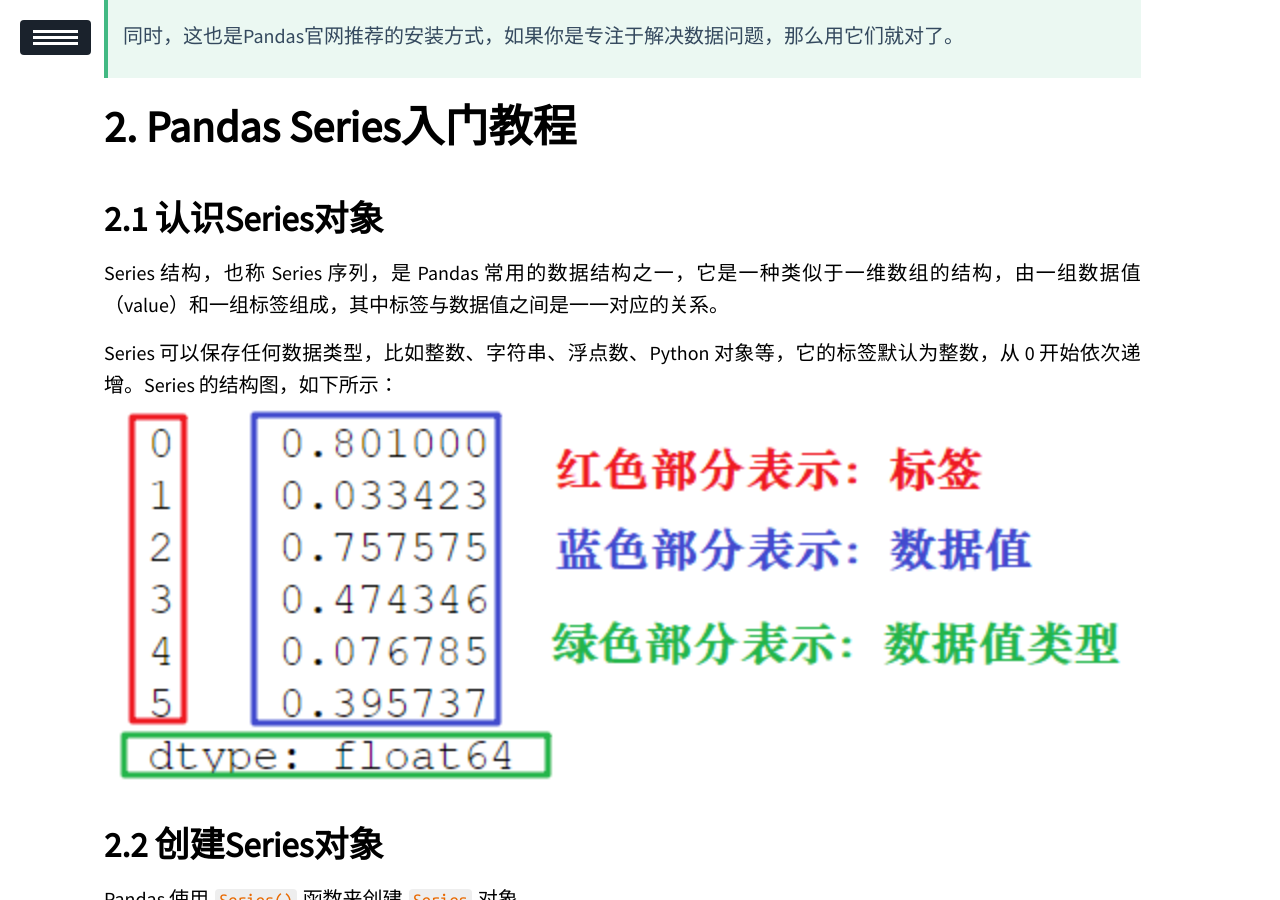
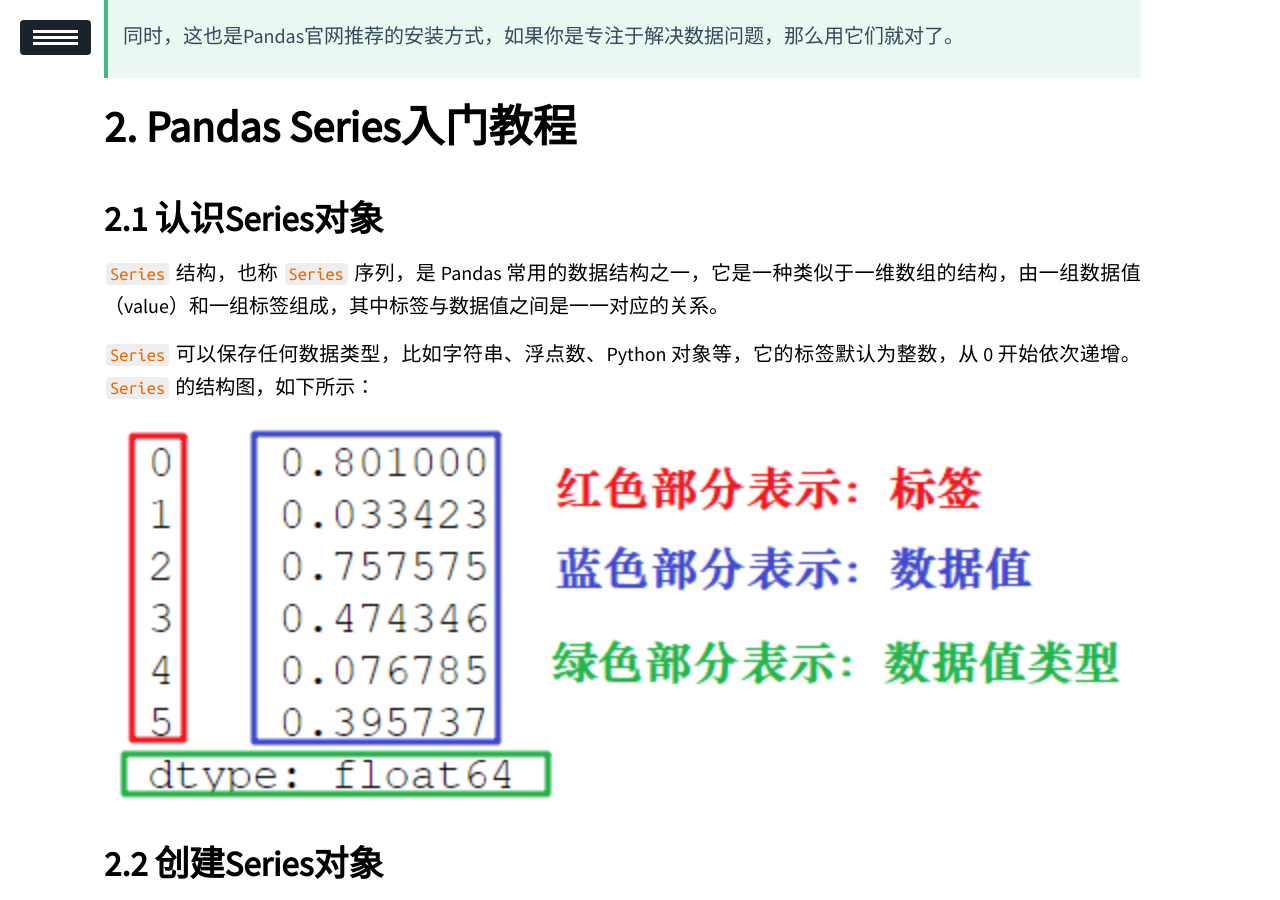
Before and after one commit to ssskz/ssskz.github.io, a Jekyll site: the page built from _posts/2023-2-28-Pandas.md, in a window 1280 px wide and 900 px high, scrolled down 1982 px. Built offline with Jekyll 4.4.1, drawn with Linux system fonts in a browser that asks for light colours; our own code applies the rules of GitHub Pages for plain Markdown files; a script that is not in the unit is left out; some of the changed text lies outside the part shown.

Commit message:
update
Signed-off-by: ssskz <12497590+ssskz@user.noreply.gitee.com>

````diff
--- a/_posts/2023-2-28-Pandas.md
+++ b/_posts/2023-2-28-Pandas.md
@@ -73,9 +73,10 @@
 
 ## 认识Series对象
 
-Series 结构，也称 Series 序列，是 Pandas 常用的数据结构之一，它是一种类似于一维数组的结构，由一组数据值（value）和一组标签组成，其中标签与数据值之间是一一对应的关系。
-
-Series 可以保存任何数据类型，比如整数、字符串、浮点数、Python 对象等，它的标签默认为整数，从 0 开始依次递增。Series 的结构图，如下所示：
+`Series` 结构，也称 `Series` 序列，是 Pandas 常用的数据结构之一，它是一种类似于一维数组的结构，由一组数据值（value）和一组标签组成，其中标签与数据值之间是一一对应的关系。
+
+`Series` 可以保存任何数据类型，比如字符串、浮点数、Python 对象等，它的标签默认为整数，从 0 开始依次递增。`Series` 的结构图，如下所示：
+
 ![pandas_1](https://ssskz.github.io/about/pandas_1.png)
 
 ## 创建Series对象
@@ -210,7 +211,6 @@
 
 我们知道数组的索引计数从 0 开始，这表示第一个元素存储在第 0 个索引位置上，以此类推，就可以获得 `Series` 序列中的每个元素。下面看一组简单的示例：
 
-
 ```python
 import pandas as pd
 s = pd.Series([1,2,3,4,5],index = ['a','b','c','d','e'])
@@ -231,8 +231,6 @@
     c    3
     dtype: int64
 
-
-
 ```python
 print(s[-3:])
 ```
@@ -242,12 +240,10 @@
     e    5
     dtype: int64
 
-
 ### 索引标签访问
 
 
 `Series` 类似于固定大小的 dict，把 index 中的索引标签当做 key，而把 `Series` 序列中的元素值当做 value，然后通过 index 索引标签来访问或者修改元素值。
-
 
 ```python
 s = pd.Series([6,7,8,9,10],index = ['a','b','c','d','e'])
@@ -269,22 +265,18 @@
 
 如果使用了 index 中不包含的标签，则会触发异常：
 
-
 ```python
 s = pd.Series([6,7,8,9,10],index = ['a','b','c','d','e'])
 #不包含f值
 print(s['f'])
 ```
-
     ---------------------------------------------------------------------------
-
     KeyError                                  Traceback (most recent call last)
 
     File ~/anaconda3/envs/sccancer_py38/lib/python3.8/site-packages/pandas/core/indexes/base.py:3803, in Index.get_loc(self, key, method, tolerance)
        3802 try:
     -> 3803     return self._engine.get_loc(casted_key)
        3804 except KeyError as err:
-
 
     File ~/anaconda3/envs/sccancer_py38/lib/python3.8/site-packages/pandas/_libs/index.pyx:138, in pandas._libs.index.IndexEngine.get_loc()
 
@@ -365,9 +357,7 @@
     4    0.148200
     dtype: float64
 
-
 ### axes
-
 
 ```python
 print ("The axes are:")
@@ -377,11 +367,9 @@
     The axes are:
     [RangeIndex(start=0, stop=5, step=1)]
 
-
 上述示例的行索引标签是 [0,1,2,3,4]。
 
 ###  dtype
-
 
 ```python
 print ("The dtype is:")
@@ -390,7 +378,6 @@
 
     The dtype is:
     float64
-
 
 ###  empty
 
@@ -433,10 +414,9 @@
     dtype: float64
     1
 
-
 ### values
 
-以数组的形式返回 Series 对象中的数据。
+以数组的形式返回 `Series` 对象中的数据。
 
 
 ```python
````
Also changed, not shown: other parts of _posts/2023-2-28-Pandas.md (+0 -6 lines).
